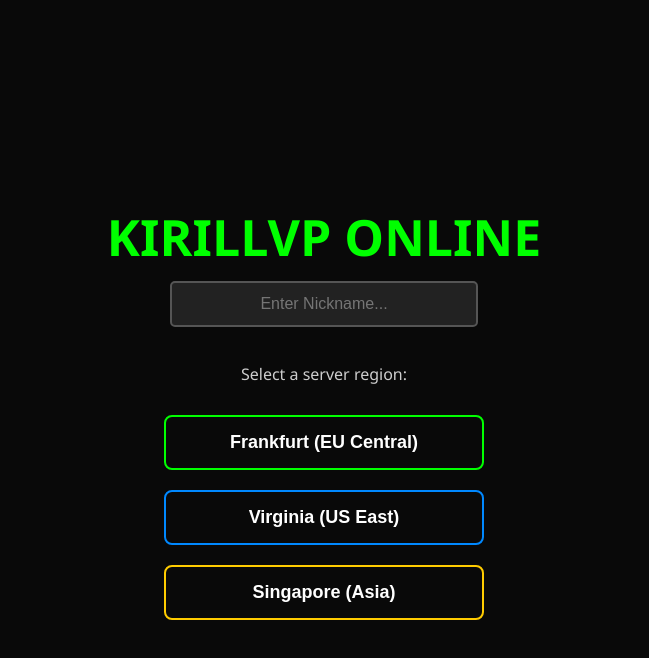
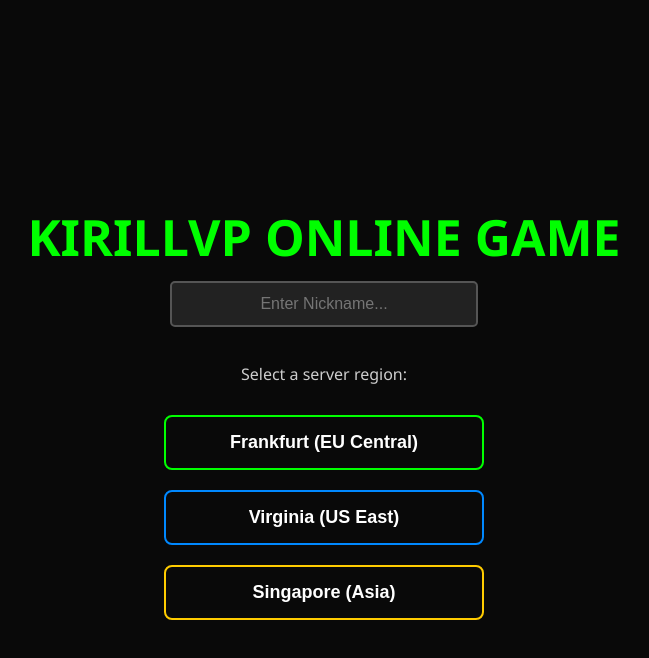
Before and after one commit to KIRILLVP/KIRILLVP-Online, a website: page public/index.html in a window 1280 px wide. Shown: the whole page, without its empty margins (316-965 px from the left). Drawn offline with nearby package versions, Linux system fonts and the light colour scheme.

Commit message:
Update index.html

```diff
--- a/public/index.html
+++ b/public/index.html
@@ -30,7 +30,7 @@
 </head>
 <body>
     <div id="lobby-overlay">
-        <h1 style="font-size: 50px; color: #00ff00; margin-bottom: 10px;">KIRILLVP ONLINE</h1>
+        <h1 style="font-size: 50px; color: #00ff00; margin-bottom: 10px;">KIRILLVP ONLINE GAME</h1>
         <input type="text" id="nick-input" placeholder="Enter Nickname..." maxlength="12">
         <p style="margin-bottom: 20px; opacity: 0.8;">Select a server region:</p>
         <button class="server-btn" onclick="joinGame('https://kirillvp-online-frankfurt.onrender.com', 'Frankfurt (EU Central)')">Frankfurt (EU Central)</button>
```
